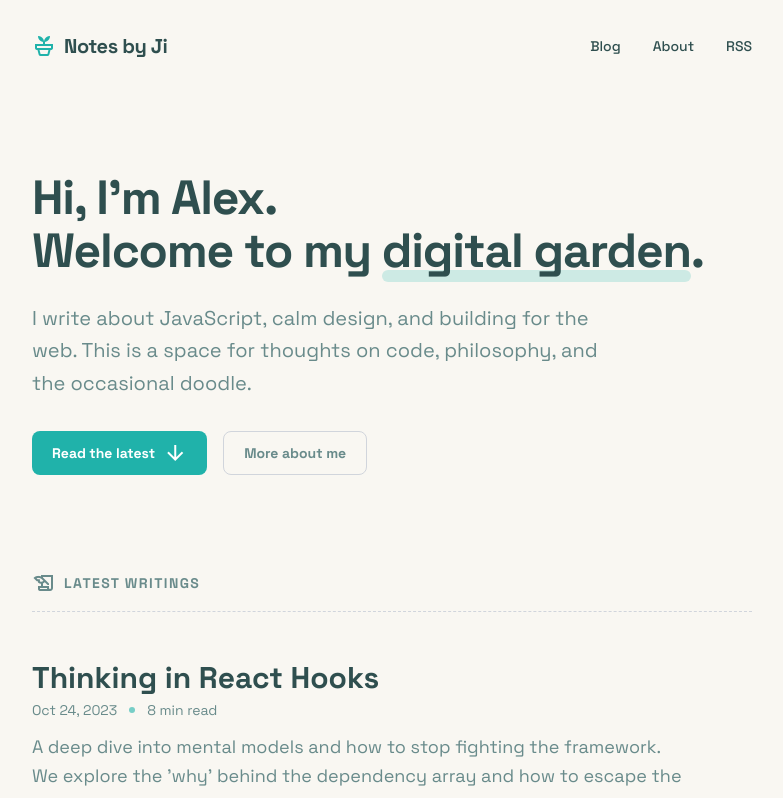
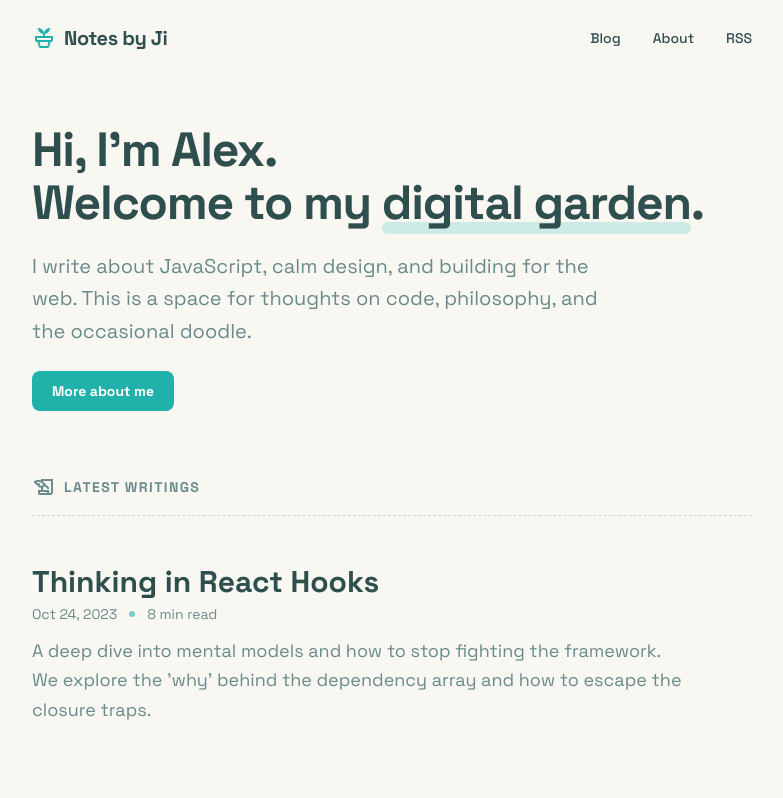
Before and after one commit to jihyukma123/blog, a Next.js app: page / in a window 1280 px wide. Shown: the top 798 px of the page, without its empty margins (248-1031 px from the left). Built offline with nearby package versions, Linux system fonts and the light colour scheme.

Commit message:
update introduction style

```diff
--- a/app/page.tsx
+++ b/app/page.tsx
@@ -1,7 +1,7 @@
 export default function Home() {
   return (
     <>
-      <header className="w-full flex justify-center py-8 px-4 md:px-8">
+      <header className="w-full flex justify-center py-6 px-4 md:px-8">
         <div className="max-w-[720px] w-full flex items-center justify-between">
           <a className="flex items-center gap-2 group" href="/">
             <span className="material-symbols-outlined text-primary text-3xl group-hover:rotate-12 transition-transform">
@@ -33,9 +33,9 @@ export default function Home() {
           </nav>
         </div>
       </header>
-      <main className="flex-1 flex flex-col items-center px-4 md:px-8 pb-20">
-        <div className="max-w-[720px] w-full flex flex-col gap-16 md:gap-24 pt-12 md:pt-20">
-          <section className="flex flex-col items-start gap-6">
+      <main className="flex-1 flex flex-col items-center px-4 md:px-8 pb-16">
+        <div className="max-w-[720px] w-full flex flex-col gap-12 md:gap-16 pt-8 md:pt-12">
+          <section className="flex flex-col items-start gap-5">
             <div className="relative">
               <h1 className="text-4xl md:text-5xl font-bold leading-[1.1] tracking-tight text-text-main dark:text-white">
                 Hi, I&apos;m Alex. <br />
@@ -52,14 +52,8 @@ export default function Home() {
               This is a space for thoughts on code, philosophy, and the
               occasional doodle.
             </p>
-            <div className="flex gap-4 pt-2">
+            <div className="flex gap-4 pt-1">
               <button className="flex items-center gap-2 text-sm font-bold bg-primary text-white px-5 py-2.5 rounded-lg hover:bg-primary/90 transition-all hover:scale-105">
-                <span>Read the latest</span>
-                <span className="material-symbols-outlined text-[18px]">
-                  arrow_downward
-                </span>
-              </button>
-              <button className="flex items-center gap-2 text-sm font-bold bg-transparent border border-gray-300 dark:border-gray-700 hover:border-primary text-text-muted hover:text-primary px-5 py-2.5 rounded-lg transition-all">
                 <span>More about me</span>
               </button>
             </div>
```
